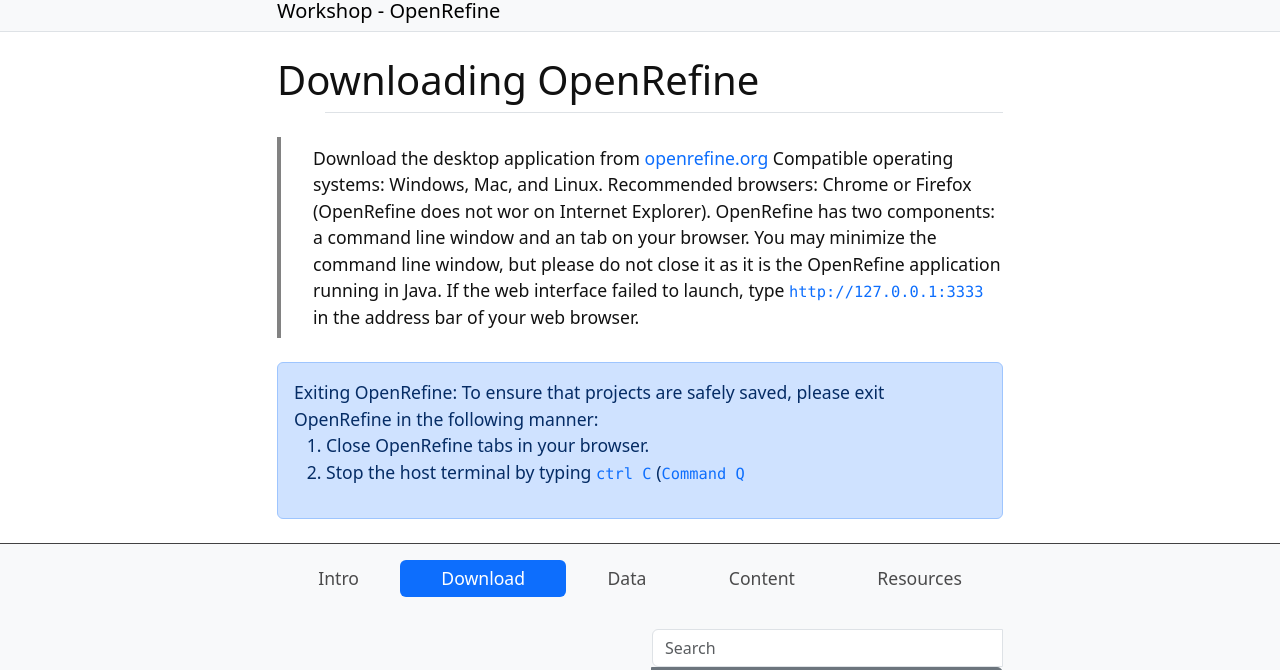
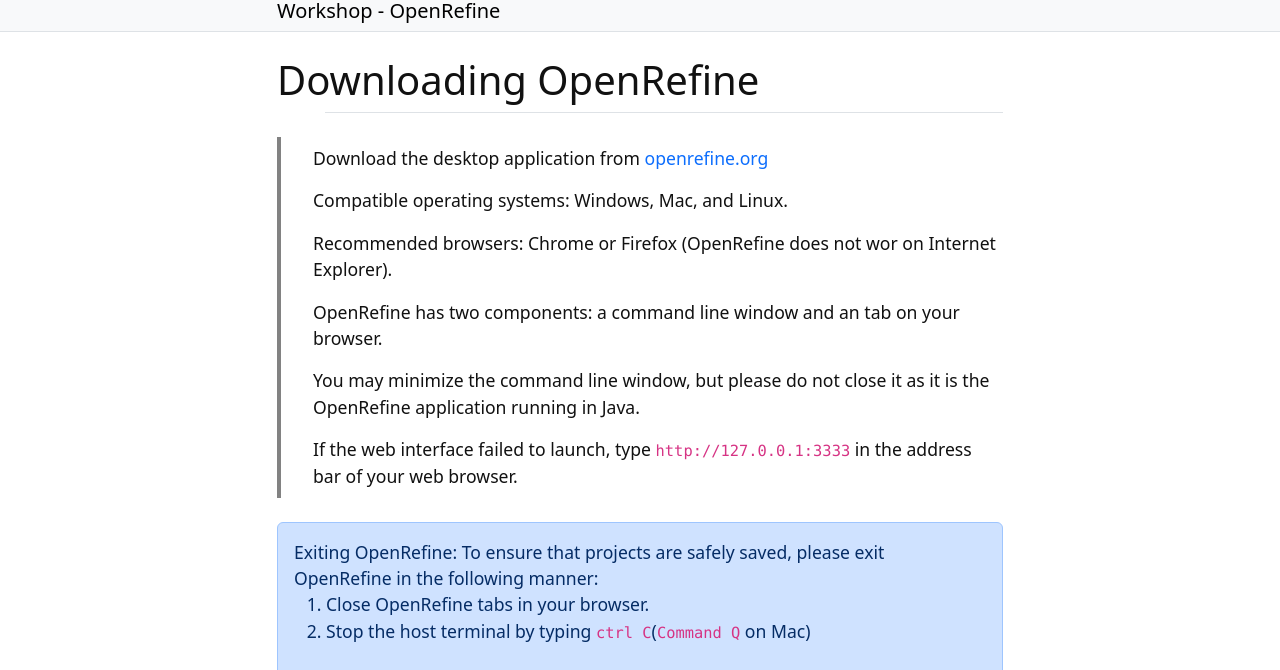
Before and after one commit to gutenlauf/workshop-openrefine, a Jekyll site: the page built from content/1-download.md, in a window 1280 px wide, cut to the strip 121-791 px from the top of the page. Built offline with Jekyll 4.4.1, drawn with Linux system fonts in a browser that asks for light colours.

Commit message:
correct code

```diff
--- a/content/1-download.md
+++ b/content/1-download.md
@@ -4,11 +4,16 @@ nav: Download
 ---
 
 > Download the desktop application from [openrefine.org](https://openrefine.org)
+>
 > Compatible operating systems: Windows, Mac, and Linux.
+>
 > Recommended browsers: Chrome or Firefox (OpenRefine does not wor on Internet Explorer).
+>
 > OpenRefine has two components: a command line window and an tab on your browser.
+>
 > You may minimize the command line window, but please do not close it as it is the OpenRefine application running in Java.
-> If the web interface failed to launch, type [`http://127.0.0.1:3333`](#http://127.0.0.1:3333) in the address bar of your web browser.
+>
+> If the web interface failed to launch, type `http://127.0.0.1:3333` in the address bar of your web browser.
 
 
 
@@ -16,5 +21,6 @@ nav: Download
 {% capture text %}Exiting OpenRefine:
 To ensure that projects are safely saved, please exit OpenRefine in the following manner:
 1. Close OpenRefine tabs in your browser.
-2. Stop the host terminal by typing [`ctrl C`](#Ctrl C) ([`Command Q`](#Command Q on Mac){% endcapture %}
+2. Stop the host terminal by typing `ctrl C`(`Command Q` on Mac)
+{% endcapture %}
 {% include alert.html text=text color=secondary %}
```
